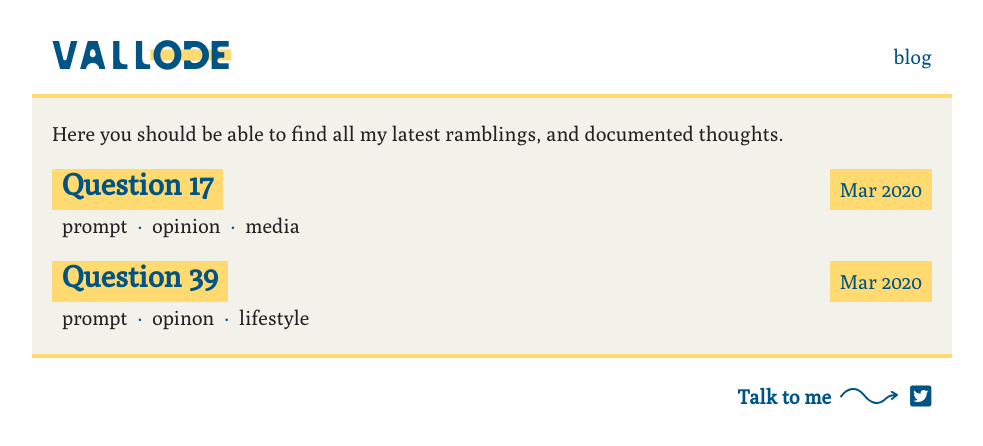
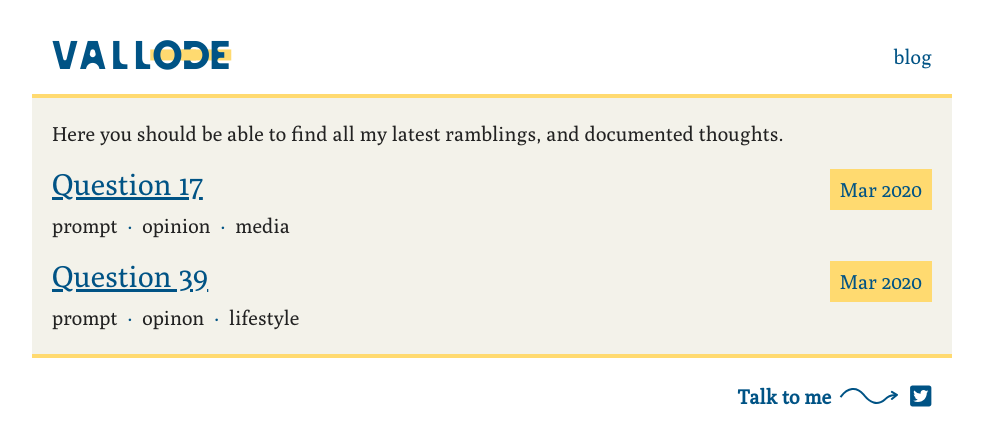
Before and after one commit to vallode/vallode.com, a Jekyll site: the page built from blog.html, in a window 1280 px wide. Shown: the top 446 px of the page, without its empty margins (148-1131 px from the left). Built offline with Jekyll 4.4.1, drawn with Linux system fonts in a browser that asks for light colours.

Commit message:
Simplify styling on blog list

```diff
--- a/_sass/pages/_blog.scss
+++ b/_sass/pages/_blog.scss
@@ -6,23 +6,11 @@
   .post-header {
     display: flex;
     justify-content: space-between;
-    text-decoration: none;
-
-    &:focus span,
-    &:hover span {
-      color: $-c-white;
-    }
-
-    &:focus span::before,
-    &:hover span::before {
-      width: 100%;
-    }
   }
 
   .post-categories {
     align-items: center;
     display: flex;
-    padding: 0 .5rem;
 
     p {
       margin: 0;
@@ -39,27 +27,14 @@
     margin: 1em 0 0;
   }
 
-  span {
+  a {
     color: $-c-blue-500;
     font-size: 1.5em;
-    margin: 0;
-    padding: 0 .5rem;
     position: relative;
-    text-decoration: none;
-    transition: all .225s ease;
-    z-index: 1;
 
-    &::before {
-      background-color: $-c-blue-500;
-      bottom: 0;
-      content: '';
-      display: block;
-      height: 100%;
-      left: 0;
-      position: absolute;
-      transition: all .425s ease;
-      width: 0;
-      z-index: -1;
+    &:focus,
+    &:hover {
+      color: $-c-yellow-500;
     }
   }
 
--- a/blog.html
+++ b/blog.html
@@ -8,15 +8,15 @@ title: blog
   thoughts.
 </p>
 
-<ul class="blog-post-list">
+<ol class="blog-post-list">
   {% for post in site.posts %}
     <li>
-      <a href="{{ post.url }}" class="post-header">
-        <span>{{ post.title }}</span>
+      <div class="post-header">
+        <a href="{{ post.url }}">{{ post.title }}</a>
         <time datetime="{{ post.date }}" title="{{ post.date }}">
           {{ post.date | date: "%b %Y" }}
         </time>
-      </a>
+      </div>
       <div class="post-categories">
         {% for category in post.categories %}
           <p>{{ category }}</p>
@@ -24,4 +24,4 @@ title: blog
       </div>
     </li>
   {% endfor %}
-</ul>
+  </ol>
```
